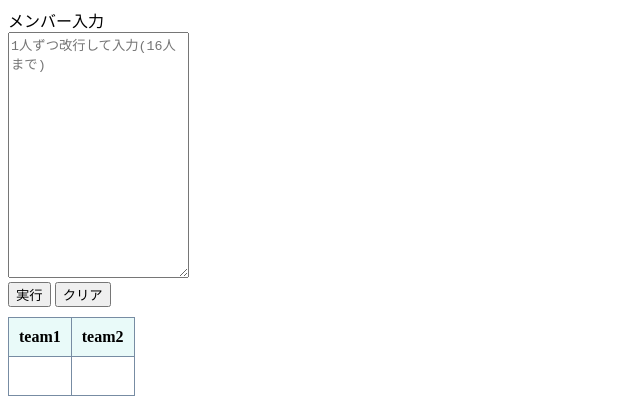
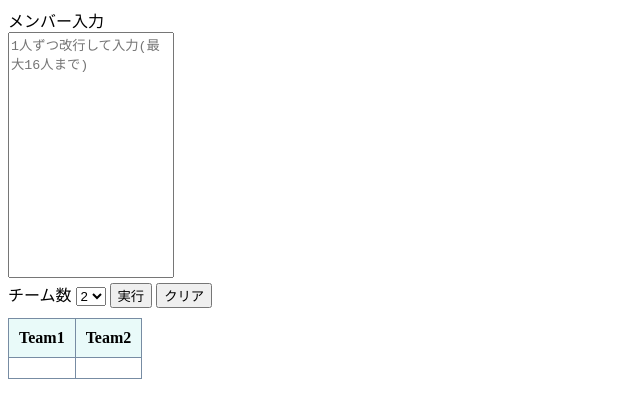
Before and after one commit to yamato120/tools, a plain HTML site: page index.html in a window 1280 px wide. Both pictures are taken after a click on the button "実行". Shown: the whole page, without its empty margins (0-640 px from the left). Drawn offline with Linux system fonts and the light colour scheme.

Commit message:
Update index.html

```diff
--- a/index.html
+++ b/index.html
@@ -10,24 +10,109 @@
 
 <body>
     メンバー入力<br>
-    <textarea rows="16" id="text" placeholder="1人ずつ改行して入力(16人まで)"></textarea><br>
+    <textarea rows="16" id="text" placeholder="1人ずつ改行して入力(最大16人まで)"></textarea><br>
+    チーム数
+    <select id="number_of_team" onchange="set_colum()">
+        <option value="2" selected>2</option>
+        <option value="3">3</option>
+        <option value="4">4</option>
+        <option value="5">5</option>
+        <option value="6">6</option>
+        <option value="7">7</option>
+        <option value="8">8</option>
+    </select>
     <input type="button" id="done" value="実行" onclick="grouping()">
     <input type="button" id="delete" value="クリア" onclick="deleteForm()">
-    <table class="design01">
+    <table class="design01" id="table">
         <tr>
-            <th>team1</th>
-            <th>team2</th>
+            <th>Team1</th>
+            <th>Team2</th>
         </tr>
         <tr>
-            <td id="team1">　</td>
-            <td id="team2">　</td>
+            <td id="team1"></td>
+            <td id="team2"></td>
         </tr>
     </table>
 </body>
 
 </html>
+<script>
+    function grouping() {
+        var num = document.getElementById("number_of_team").value;
+        var text = document.getElementById("text").value.trimEnd();
+        var items = text.split("\n");
+        var len = items.length;
+        var temp;
+        //実行可能か判定
+        if (len % num != 0) {
+            alert("チーム数で割り切れる人数を入力してください。");
+            return 0;
+        }
+        //シャッフル
+        for (var i = 0; i < len; i++) {
+            var rand = getRandom(0, len - 1);
+            temp = items[i];
+            items[i] = items[rand];
+            items[rand] = temp;
+        }
+        //セル初期化
+        for (var i = 0; i < num; i++) {
+            var team = document.getElementById("team" + ((i % num) + 1));
+            team.innerText = "";
+        }
+        //振り分け
+        for (i = 0; i < len; i++) {
+            var team = document.getElementById("team" + ((i % num) + 1));
+            team.innerText += items[i] + "\n";
+        }
+    }
+
+    function set_colum() {
+        var num = document.getElementById("number_of_team").value;
+        var table = document.getElementById("table");
+        var cols = table.rows[0].cells.length; // 列数
+        while (cols != num) {
+            if (cols < num) {   //add
+                var colCnt = table.rows[0].cells.length; // 行内セルの数
+                var th = document.createElement('th'); // <TH>要素を生成
+                table.rows[0].appendChild(th); // 一行目に<TH>を付加
+                table.rows[0].cells[colCnt].innerHTML = "Team" + (cols + 1); // セル内容
+                table.rows[1].insertCell(-1);// セルを末尾に追加
+                table.rows[1].cells[colCnt].id = "team" + (cols + 1);   //id振り分け
+                table.rows[1].cells[colCnt].innerHTML = ""; // セル内容
+            } else if (cols > num) {    //delete
+                var rowCnt = table.rows.length; // 行数
+                var colCnt = table.rows[0].cells.length;  // 行内セルの数
+                if (colCnt == 1) { alert("これ以上削除できません。"); return; }
+                for (var i = 0; i < rowCnt; i++) {// 行数だけループして
+                    table.rows[i].deleteCell(-1); // 行内セルを末尾から順に削除
+                }
+            }
+            var cols = table.rows[0].cells.length; // 列数
+        }
+    }
+
+    function deleteForm() {
+        var num = document.getElementById("number_of_team").value;
+        document.getElementById("text").value = "";
+        for (var i = 0; i < num; i++) {
+            var team = document.getElementById("team" + ((i % num) + 1));
+            team.innerText = "";
+        }
+    }
+
+    function getRandom(min, max) {
+        var random = Math.floor(Math.random() * (max + 1 - min)) + min;
+        return random;
+    }
+</script>
 
 <style>
+    #text{
+        resize: none;
+        overflow: hidden;
+    }
+
     .design01 {
         margin-top: 10px;
         width: auto;
@@ -47,43 +132,3 @@
         border: solid 1px #778ca3;
     }
 </style>
-
-<script>
-    function grouping() {
-        var text = document.getElementById("text").value.trimEnd();
-        var team1 = document.getElementById("team1");
-        var team2 = document.getElementById("team2");
-        team1.innerText = "";
-        team2.innerText = "";
-        var items = text.split("\n");
-        var len = items.length;
-        var temp;
-        if (len % 2 == 1) {
-            alert("偶数人数入力してください。");
-        }
-        for (var i = 0; i < len; i++) {
-            var rand = getRandom(0, len - 1);
-            temp = items[i];
-            items[i] = items[rand];
-            items[rand] = temp;
-        }
-        for (i = 0; i < len; i++) {
-            if (i < len / 2) {
-                team1.innerText += items[i] + "\n";
-            } else {
-                team2.innerText += items[i] + "\n";
-            }
-        }
-    }
-
-    function deleteForm() {
-        document.getElementById("text").value = "";
-        document.getElementById("team1").innerText = "";
-        document.getElementById("team2").innerText = "";
-    }
-
-    function getRandom(min, max) {
-        var random = Math.floor(Math.random() * (max + 1 - min)) + min;
-        return random;
-    }
-</script>
```
